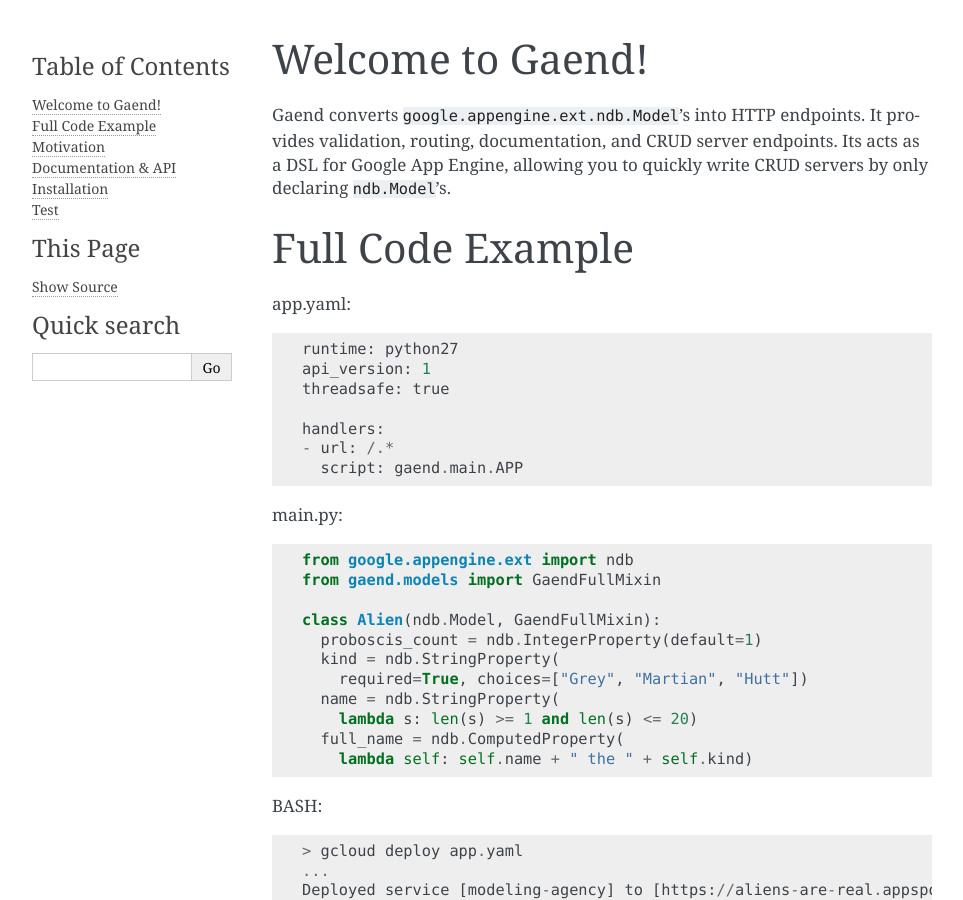
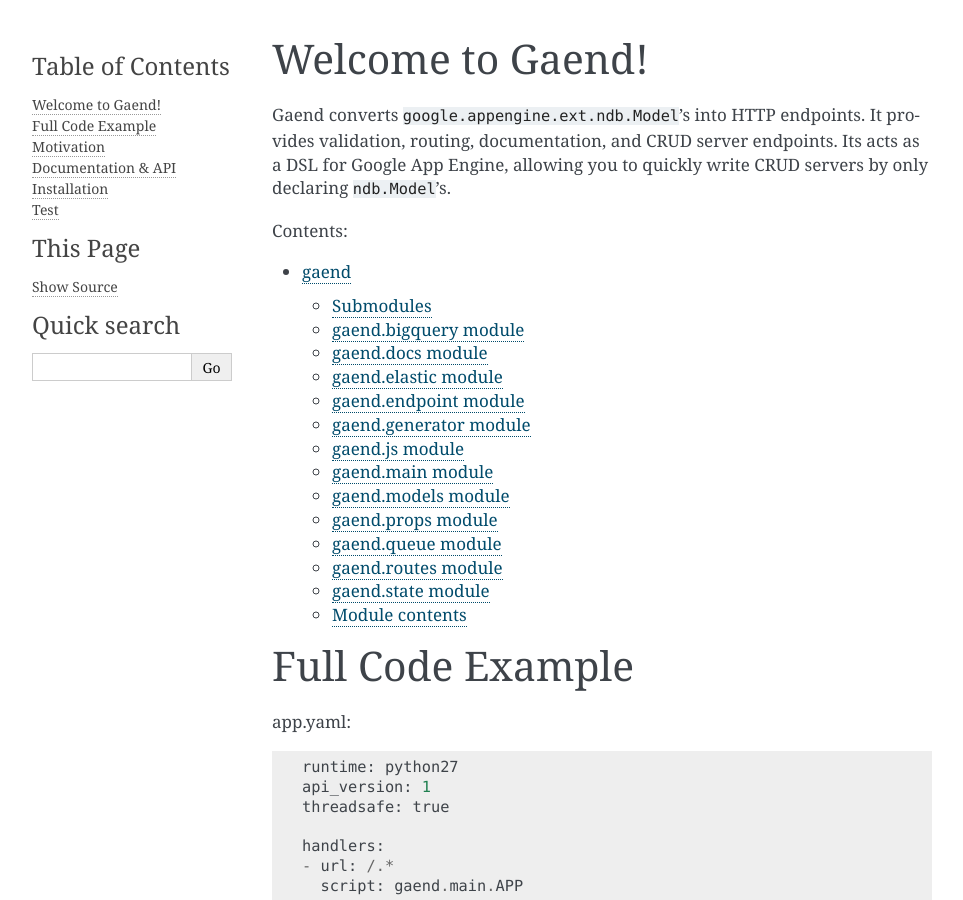
Before and after one commit to samedhi/gaend, a Sphinx documentation site: the page built from docs/index.rst, in a window 1280 px wide and 900 px high. Shown: the whole window, without its empty margins (148-1111 px from the left). Built offline with Sphinx 7.4.7, drawn with Linux system fonts in a browser that asks for light colours.

Commit message:
Autodoc the code

```diff
--- a/docs/conf.py
+++ b/docs/conf.py
@@ -1,7 +1,9 @@
+import sys
+import os
 # -*- coding: utf-8 -*-
 #
-# Gaend documentation build configuration file, created by
-# sphinx-quickstart on Mon Feb  6 23:22:52 2017.
+# gaend documentation build configuration file, created by
+# sphinx-quickstart on Wed Feb  8 11:43:28 2017.
 #
 # This file is execfile()d with the current directory set to its
 # containing dir.
@@ -18,8 +20,7 @@
 #
 # import os
 # import sys
-# sys.path.insert(0, os.path.abspath('.'))
-
+sys.path.insert(0, os.path.abspath('..'))
 
 # -- General configuration ------------------------------------------------
 
@@ -30,7 +31,9 @@
 # Add any Sphinx extension module names here, as strings. They can be
 # extensions coming with Sphinx (named 'sphinx.ext.*') or your custom
 # ones.
-extensions = []
+extensions = ['sphinx.ext.autodoc',
+    'sphinx.ext.coverage',
+    'sphinx.ext.viewcode']
 
 # Add any paths that contain templates here, relative to this directory.
 templates_path = ['_templates']
@@ -45,7 +48,7 @@
 master_doc = 'index'
 
 # General information about the project.
-project = u'Gaend'
+project = u'gaend'
 copyright = u'2017, Stephen Cagle'
 author = u'Stephen Cagle'
 
@@ -99,7 +102,7 @@
 # -- Options for HTMLHelp output ------------------------------------------
 
 # Output file base name for HTML help builder.
-htmlhelp_basename = 'Gaenddoc'
+htmlhelp_basename = 'gaenddoc'
 
 
 # -- Options for LaTeX output ---------------------------------------------
@@ -126,7 +129,7 @@
 # (source start file, target name, title,
 #  author, documentclass [howto, manual, or own class]).
 latex_documents = [
-    (master_doc, 'Gaend.tex', u'Gaend Documentation',
+    (master_doc, 'gaend.tex', u'gaend Documentation',
      u'Stephen Cagle', 'manual'),
 ]
 
@@ -136,7 +139,7 @@
 # One entry per manual page. List of tuples
 # (source start file, name, description, authors, manual section).
 man_pages = [
-    (master_doc, 'gaend', u'Gaend Documentation',
+    (master_doc, 'gaend', u'gaend Documentation',
      [author], 1)
 ]
 
@@ -147,7 +150,7 @@
 # (source start file, target name, title, author,
 #  dir menu entry, description, category)
 texinfo_documents = [
-    (master_doc, 'Gaend', u'Gaend Documentation',
-     author, 'Gaend', 'One line description of project.',
+    (master_doc, 'gaend', u'gaend Documentation',
+     author, 'gaend', 'One line description of project.',
      'Miscellaneous'),
 ]
--- /dev/null
+++ b/docs/gaend.rst
@@ -0,0 +1,110 @@
+gaend package
+=============
+
+Submodules
+----------
+
+gaend.bigquery module
+---------------------
+
+.. automodule:: gaend.bigquery
+    :members:
+    :undoc-members:
+    :show-inheritance:
+
+gaend.docs module
+-----------------
+
+.. automodule:: gaend.docs
+    :members:
+    :undoc-members:
+    :show-inheritance:
+
+gaend.elastic module
+--------------------
+
+.. automodule:: gaend.elastic
+    :members:
+    :undoc-members:
+    :show-inheritance:
+
+gaend.endpoint module
+---------------------
+
+.. automodule:: gaend.endpoint
+    :members:
+    :undoc-members:
+    :show-inheritance:
+
+gaend.generator module
+----------------------
+
+.. automodule:: gaend.generator
+    :members:
+    :undoc-members:
+    :show-inheritance:
+
+gaend.js module
+---------------
+
+.. automodule:: gaend.js
+    :members:
+    :undoc-members:
+    :show-inheritance:
+
+gaend.main module
+-----------------
+
+.. automodule:: gaend.main
+    :members:
+    :undoc-members:
+    :show-inheritance:
+
+gaend.models module
+-------------------
+
+.. automodule:: gaend.models
+    :members:
+    :undoc-members:
+    :show-inheritance:
+
+gaend.props module
+------------------
+
+.. automodule:: gaend.props
+    :members:
+    :undoc-members:
+    :show-inheritance:
+
+gaend.queue module
+------------------
+
+.. automodule:: gaend.queue
+    :members:
+    :undoc-members:
+    :show-inheritance:
+
+gaend.routes module
+-------------------
+
+.. automodule:: gaend.routes
+    :members:
+    :undoc-members:
+    :show-inheritance:
+
+gaend.state module
+------------------
+
+.. automodule:: gaend.state
+    :members:
+    :undoc-members:
+    :show-inheritance:
+
+
+Module contents
+---------------
+
+.. automodule:: gaend
+    :members:
+    :undoc-members:
+    :show-inheritance:
--- a/docs/index.rst
+++ b/docs/index.rst
@@ -11,6 +11,8 @@
 .. toctree::
    :maxdepth: 2
    :caption: Contents:
+
+      gaend <gaend.rst>
 
 
 Full Code Example
```
Also changed, not shown: 2 other files.
